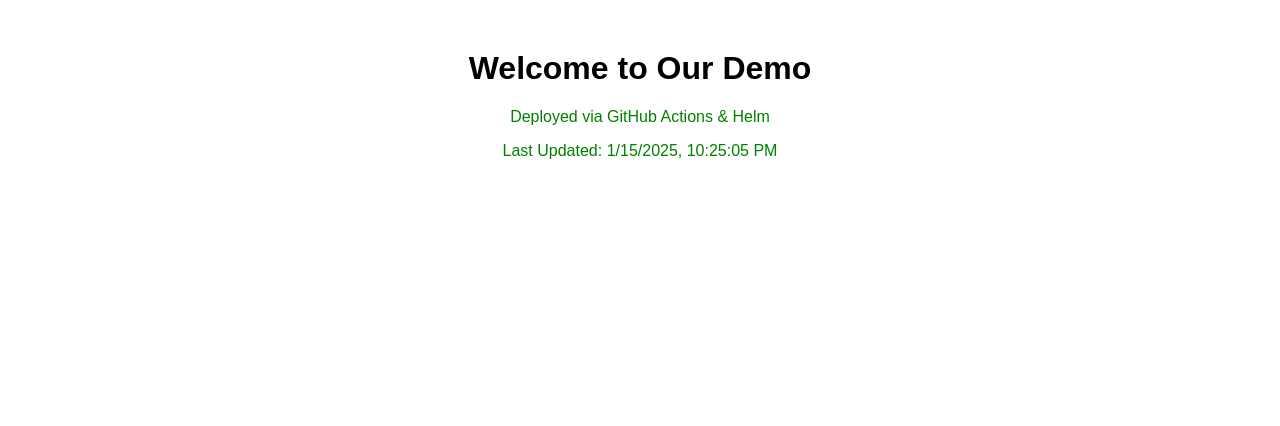
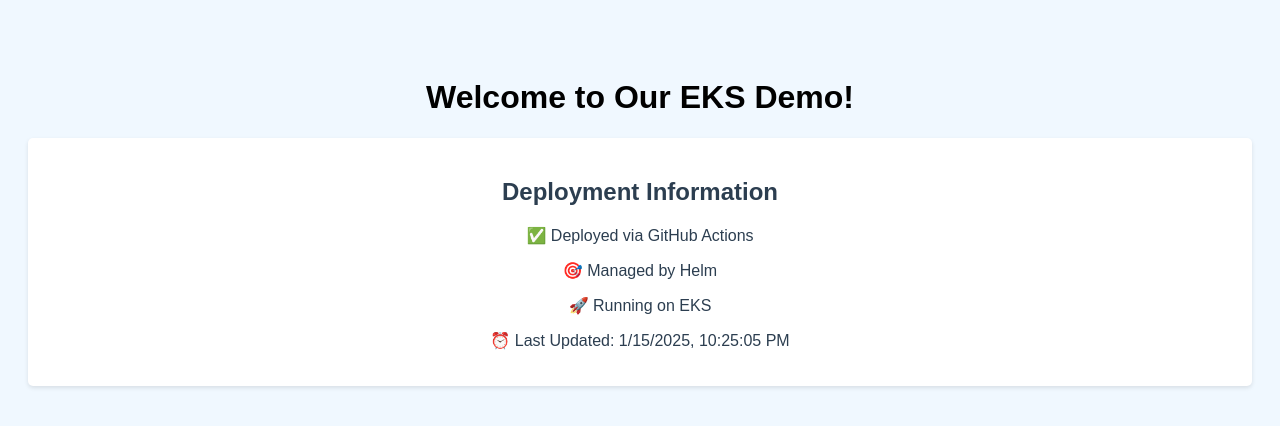
Before and after one commit to nickgulrajani/eksdeployment, a plain HTML site: page website/public/index.html in a window 1280 px wide. Drawn offline with Linux system fonts and the light colour scheme.

Commit message:
demo: Update website with deployment info

```diff
--- a/website/public/index.html
+++ b/website/public/index.html
@@ -1,17 +1,32 @@
 <!DOCTYPE html>
 <html>
 <head>
-    <title>EKS Demo with Helm & GitHub Actions</title>
+    <title>EKS Demo - Updated Version</title>
     <style>
-        body { font-family: Arial; text-align: center; margin-top: 50px; }
-        .deploy-info { color: green; margin: 20px; }
+        body {
+            font-family: Arial;
+            text-align: center;
+            padding-top: 50px;
+            background-color: #f0f8ff;
+        }
+        .info {
+            color: #2c3e50;
+            margin: 20px;
+            padding: 20px;
+            border-radius: 5px;
+            background: white;
+            box-shadow: 0 2px 4px rgba(0,0,0,0.1);
+        }
     </style>
 </head>
 <body>
-    <h1>Welcome to Our Demo</h1>
-    <div class="deploy-info">
-        <p>Deployed via GitHub Actions & Helm</p>
-        <p>Last Updated: <script>document.write(new Date().toLocaleString())</script></p>
+    <h1>Welcome to Our EKS Demo!</h1>
+    <div class="info">
+        <h2>Deployment Information</h2>
+        <p>✅ Deployed via GitHub Actions</p>
+        <p>🎯 Managed by Helm</p>
+        <p>🚀 Running on EKS</p>
+        <p>⏰ Last Updated: <script>document.write(new Date().toLocaleString())</script></p>
     </div>
 </body>
 </html>
```
